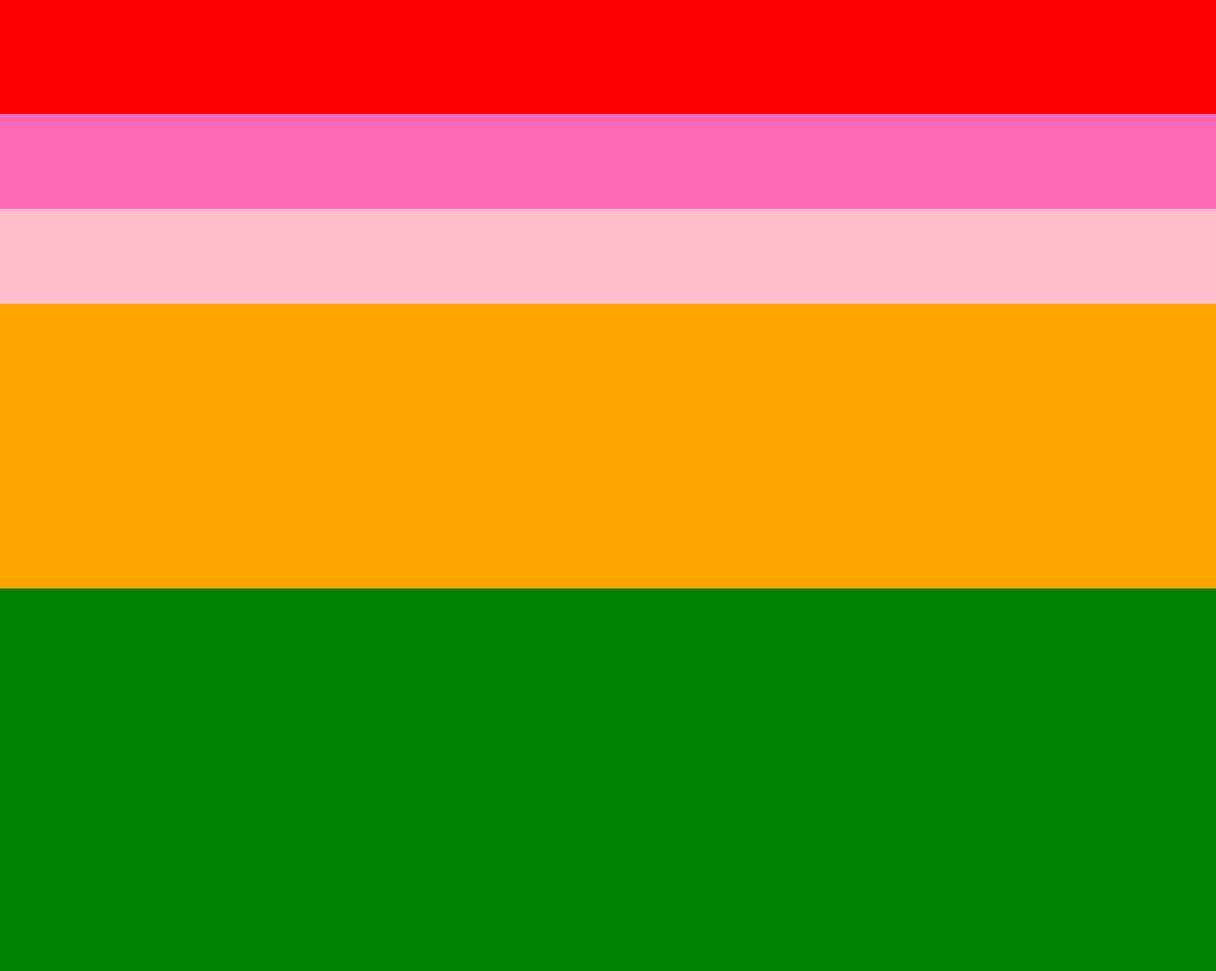
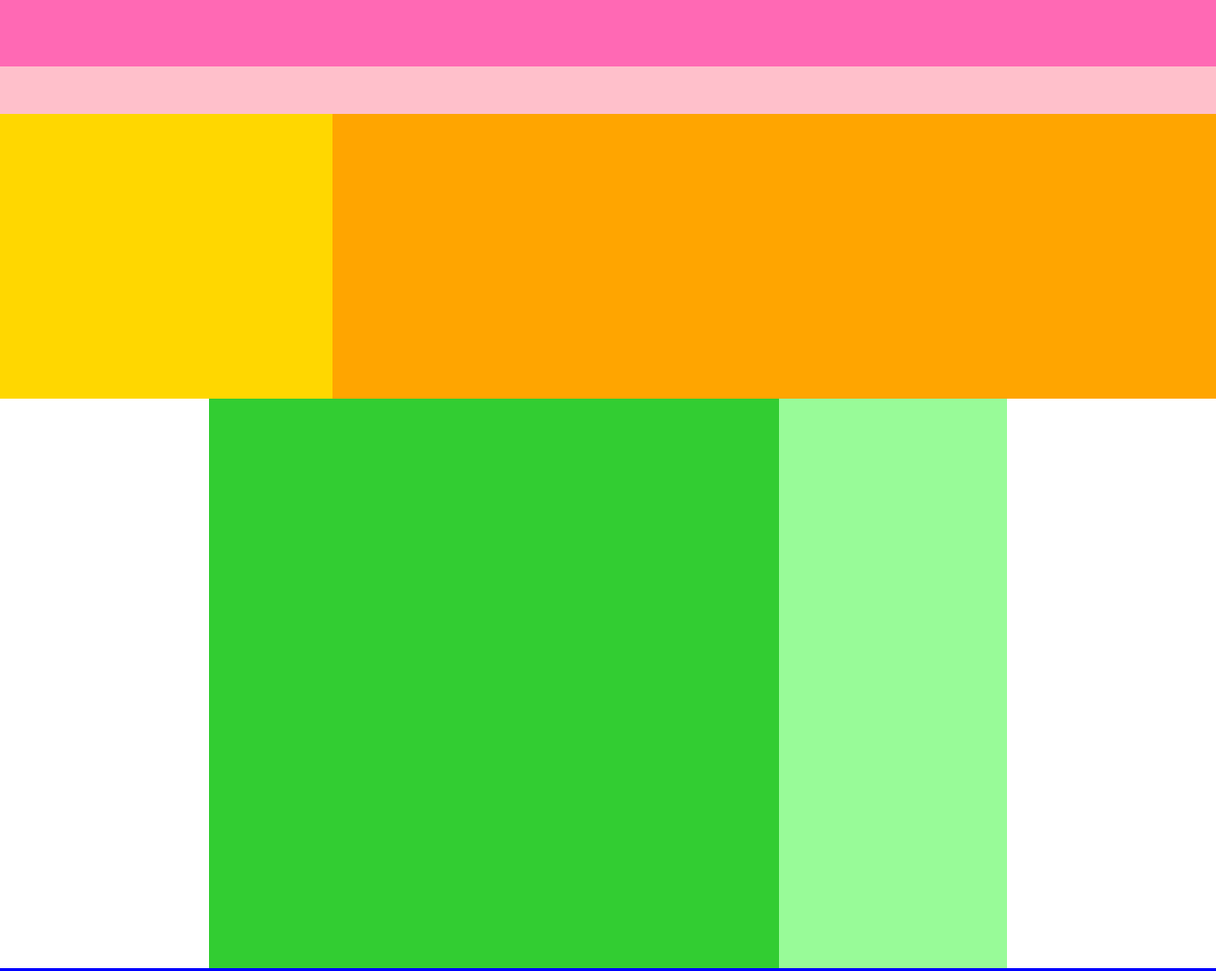
Before and after one commit to Sho-Tobori/1-3-practice, a plain HTML site: page index.html in a window 1280 px wide. Shown: the top 1023 px of the page at 95% size. Drawn offline with Linux system fonts and the light colour scheme.

Commit message:
Que2 緑が現れない

```diff
--- a/index.html
+++ b/index.html
@@ -7,11 +7,17 @@
     <title>CARAVAN</title>
 </head>
 <body>
-	<div class="header"></div>
+	<div class="header">
 		<div class="header-top"></div>
 		<div class="header-bottom"></div>
-	<div class="main-visual"></div>
-	<div class="main"></div>
+	</div>
+	<div class="main-visual">
+		<div class="main-visual-content"></div>
+	</div>
+	<div class="main clearfix">
+		<div class="blog"></div>
+		<div class="sidebar"></div>
+	</div>
 	<div class="footer"></div>
 </body>
 </html>
--- a/style.css
+++ b/style.css
@@ -3,31 +3,63 @@
     padding: 0;
     box-sizing: border-box;
 }
+
+.clearfix::after{
+	content: "";
+	display: block;
+	clear: both;
+}
+
 .header {
 	width: 100%;
 	height: 120px;
 	background-color: red;
 }
+
 .header-top {
 	width: 100%;
-	height: 100px;
+	height: 70px;
 	background-color: hotpink;
 }
+
 .header-bottom {
 	width: 100%;
-	height: 100px;
+	height: 50px;
 	background: pink;
 }
+
 .main-visual {
 	width: 100%;
 	height: 300px;
 	background-color: orange;
 }
+
+.main-visual-content{
+	width: 350px;
+	height: 300px;
+	background-color: gold;
+}
+
 .main {
-	width: 100%;
-	height: 1400px;
+	width: 840px;
 	background-color: green;
+	margin: 0 auto;
 }
+
+.blog{
+	width: 600px;
+	height: 600px;
+	background-color: limegreen;
+	float: left;
+}
+
+.sidebar{
+	width: 240px;
+	height: 600px;
+	background-color: palegreen;
+	float: left;
+}
+
 .footer {
 	width:100%;
 	height:120px;
```
